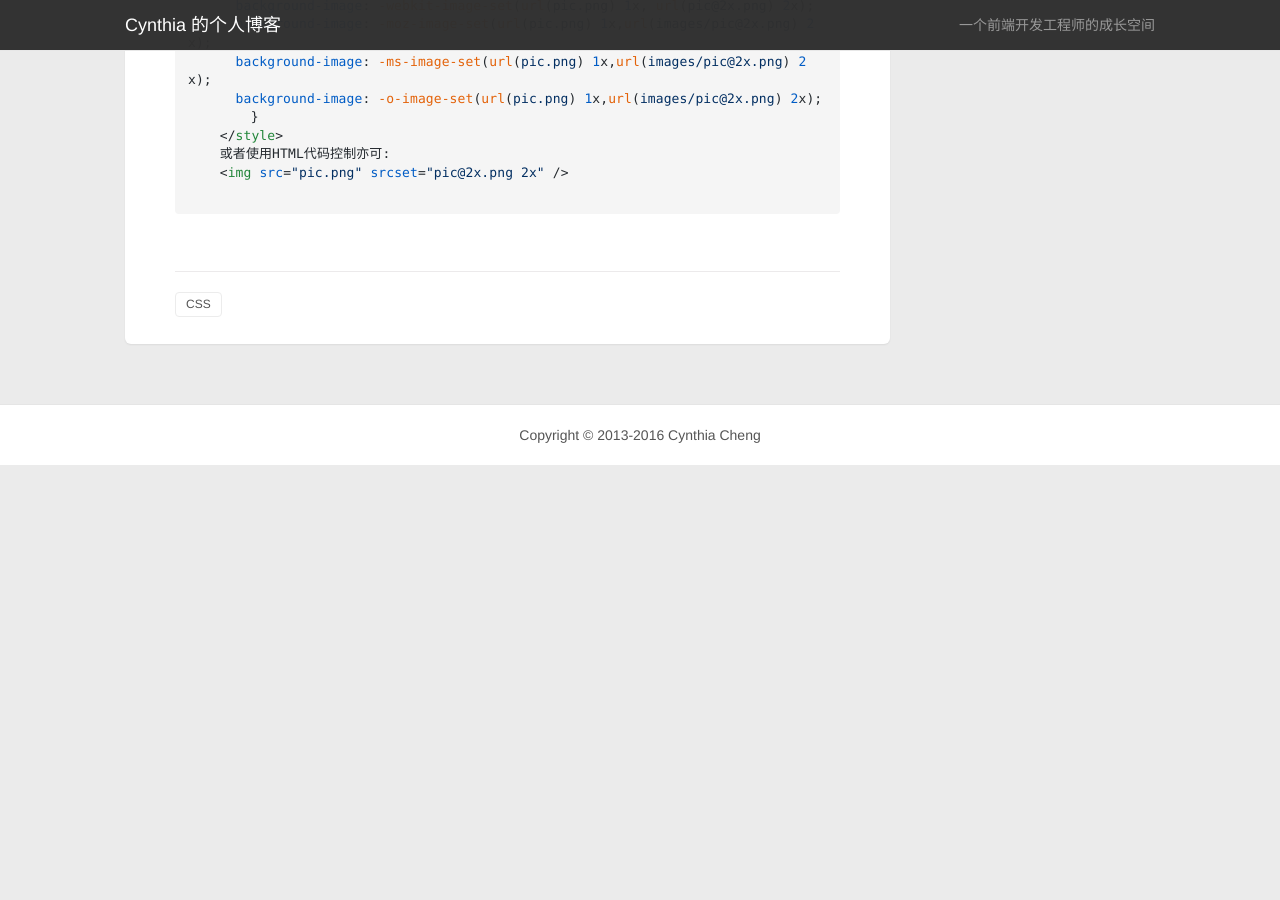
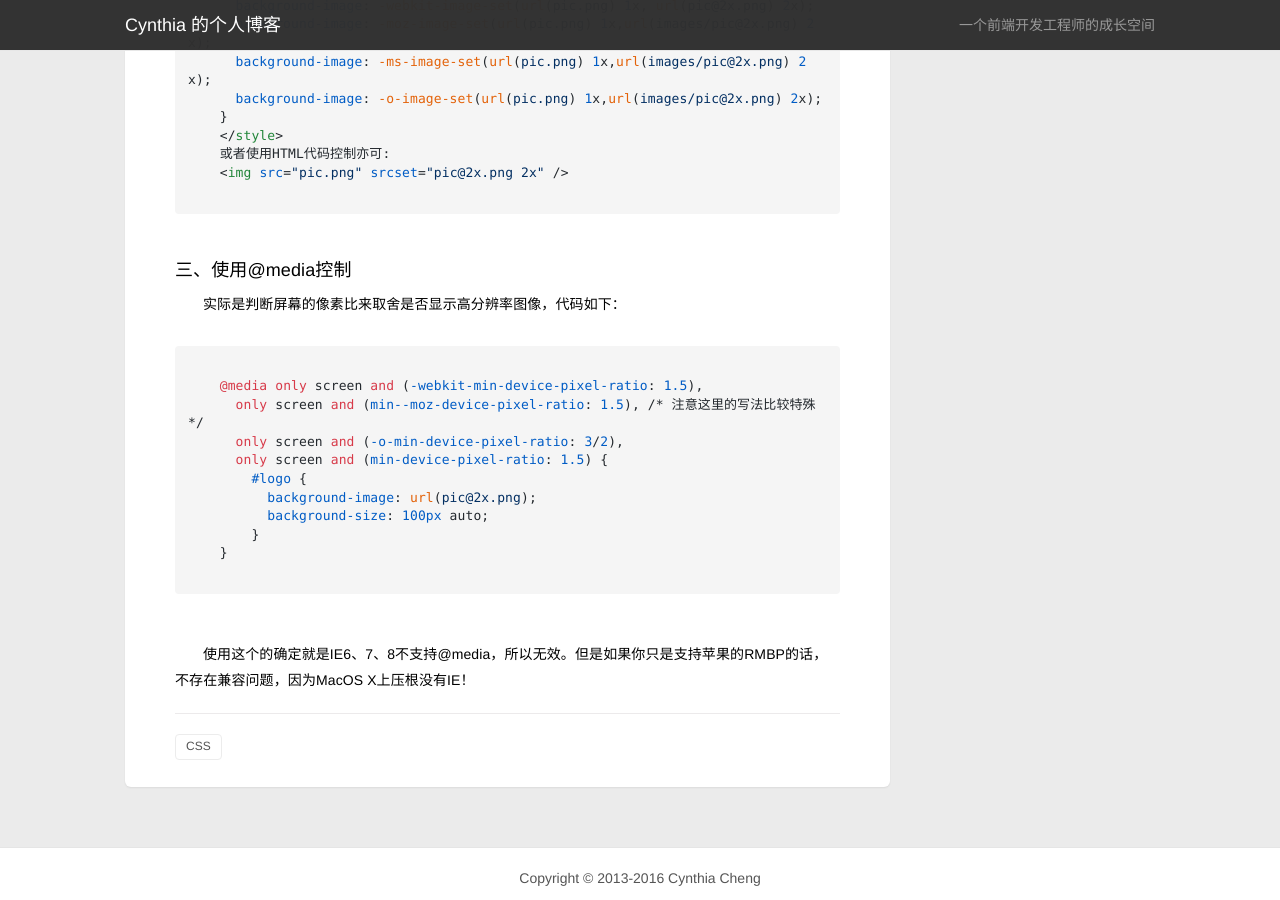
Before and after one commit to ChengYiFan/Blog, a Jekyll site: the page built from _posts/2015-08-29-how-page-adapter-retina-screen.html, in a window 1280 px wide and 900 px high, scrolled down 1361 px. Built offline with Jekyll 4.4.1, drawn with Linux system fonts in a browser that asks for light colours; nearby versions of some CDN libraries; Markdown is read by kramdown in place of the engine named in the settings; before the commit the page ends 1826 px from its top, so only the background shows below that.

Commit message:
update posts

```diff
--- a/_posts/2015-08-29-how-page-adapter-retina-screen.html
+++ b/_posts/2015-08-29-how-page-adapter-retina-screen.html
@@ -47,12 +47,28 @@ excerpt: 随着2012年苹果发布第一款Retina Macbook Pro（以下简称RMBP
       background-image: -moz-image-set(url(pic.png) 1x,url(images/pic@2x.png) 2x);
       background-image: -ms-image-set(url(pic.png) 1x,url(images/pic@2x.png) 2x);
       background-image: -o-image-set(url(pic.png) 1x,url(images/pic@2x.png) 2x);
-	}
+    }
     &lt;/style&gt;
     或者使用HTML代码控制亦可:
     &lt;img src="pic.png" srcset="pic@2x.png 2x" /&gt;
     </code>
     </pre>
+    <h4>三、使用@media控制</h4>
+    <p>&nbsp;&nbsp;&nbsp;&nbsp;&nbsp;&nbsp;&nbsp;实际是判断屏幕的像素比来取舍是否显示高分辨率图像，代码如下：</p>
+    <pre>
+    <code class="css">
+    @media only screen and (-webkit-min-device-pixel-ratio: 1.5),
+      only screen and (min--moz-device-pixel-ratio: 1.5), /* 注意这里的写法比较特殊 */
+      only screen and (-o-min-device-pixel-ratio: 3/2),
+      only screen and (min-device-pixel-ratio: 1.5) {
+        #logo {
+          background-image: url(pic@2x.png);
+          background-size: 100px auto;
+        }
+    }
+    </code>
+    </pre>
+    <p>&nbsp;&nbsp;&nbsp;&nbsp;&nbsp;&nbsp;&nbsp;使用这个的确定就是IE6、7、8不支持@media，所以无效。但是如果你只是支持苹果的RMBP的话，不存在兼容问题，因为MacOS X上压根没有IE！</p>
 </article>
 <div class="line"></div>
 <div class="tag-list">
```
